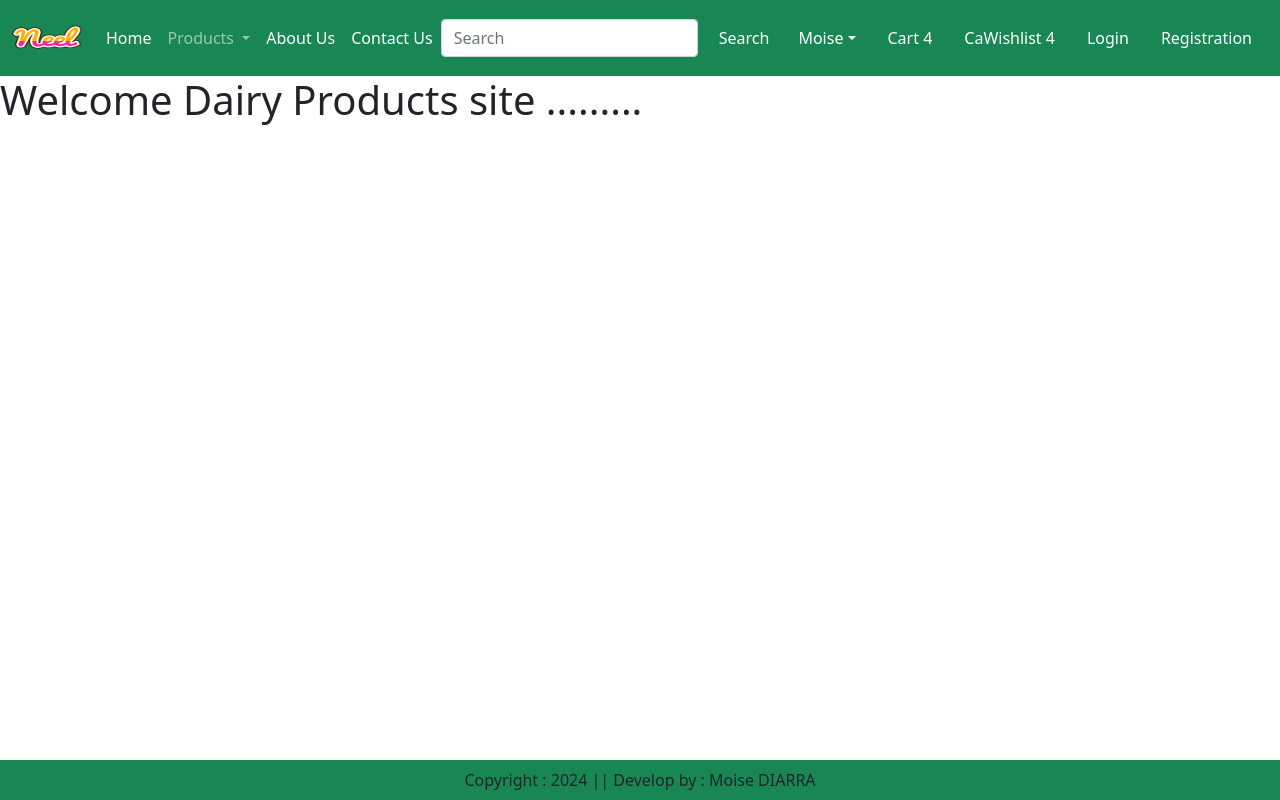
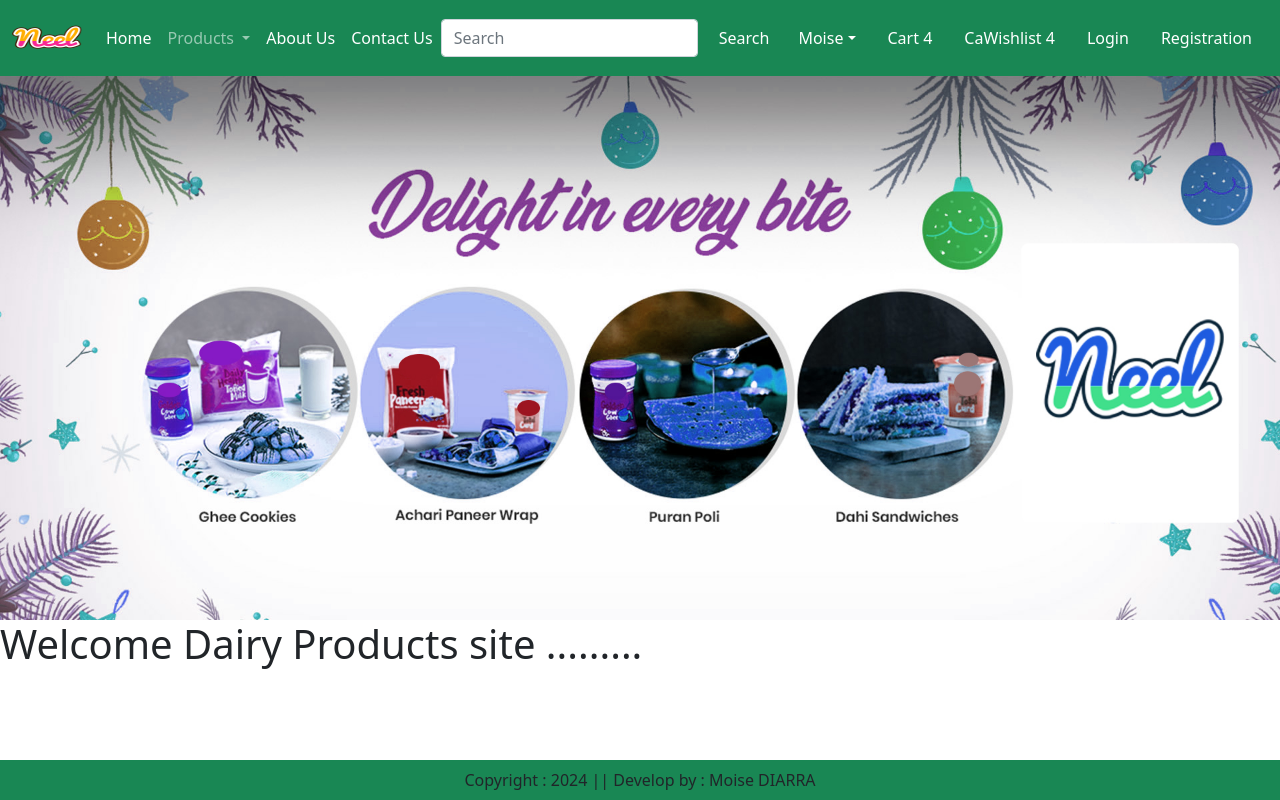
Before and after one commit to moisediarra/ecomProject, a Django app: page / in a window 1280 px wide. Run offline with Django 5.2, Linux system fonts and the light colour scheme; some libraries are stand-ins or nearby versions.

Commit message:
Add banner-slider file

```diff
--- a/app/templates/app/home.html
+++ b/app/templates/app/home.html
@@ -2,7 +2,26 @@
 {% load static %}
 {% block title %}Home{% endblock title %}
 
-{% block banner-slider %}{% endblock banner-slider %}
+{% block banner-slider %}
+
+    <div id="carouselExampleSlidesOnly" class="carousel slide" data-bs-ride="carousel">
+        <div class="carousel-inner">
+            <div class="carousel-item active">
+                <img src="{% static 'app/images/banner/b1.jpg' %}" class="d-block w-100" alt="...">
+            </div>
+            <div class="carousel-item active">
+                <img src="{% static 'app/images/banner/b2.jpg' %}" class="d-block w-100" alt="...">
+            </div>
+            <div class="carousel-item active">
+                <img src="{% static 'app/images/banner/b3.jpg' %}" class="d-block w-100" alt="...">
+            </div>
+            <div class="carousel-item active">
+                <img src="{% static 'app/images/banner/b4.jpg' %}" class="d-block w-100" alt="...">
+            </div>
+        </div>
+    </div>
+
+{% endblock banner-slider %}
 
 {% block main-content %}
     <h1>Welcome Dairy Products site .........</h1>
```
